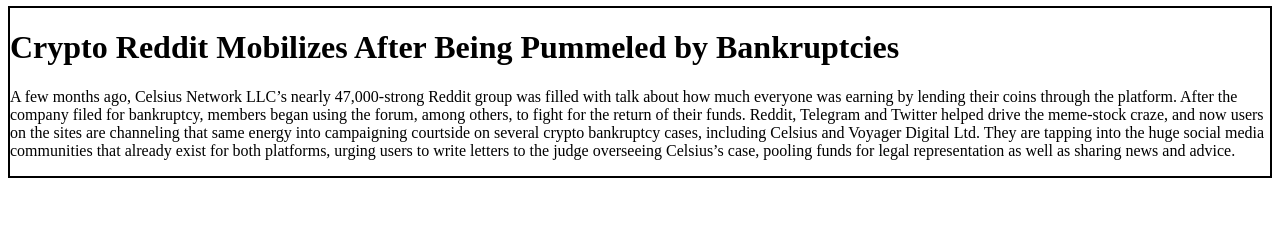
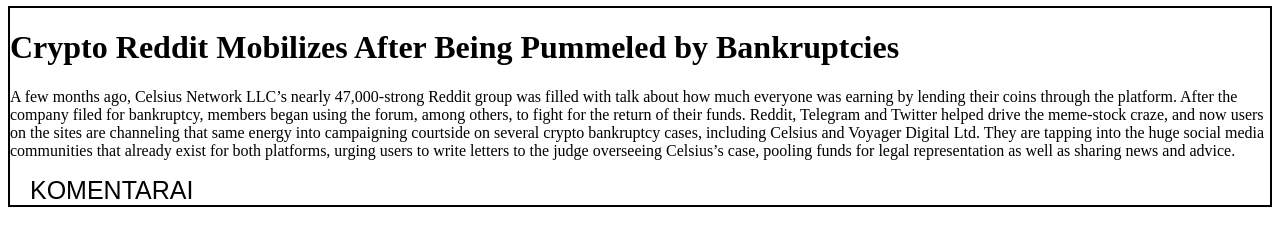
Before and after one commit to aistyte111/Naujienu_Puslapis, a plain HTML site: page index.html in a window 1280 px wide. Shown: the part 105-350 px from the top of the page. Drawn offline with Linux system fonts and the light colour scheme.

Commit message:
Komentarai nuoroda

```diff
--- a/index.html
+++ b/index.html
@@ -27,6 +27,7 @@
         that same energy into campaigning courtside on several crypto bankruptcy cases, including Celsius and Voyager Digital Ltd. They are tapping
         into the huge social media communities that already exist for both platforms, urging users to write letters to the judge overseeing Celsius’s case,
         pooling funds for legal representation as well as sharing news and advice.</p>
+    <a href="#" id="komentarai">KOMENTARAI</a>
 </div>
 </body>
 </html>
--- a/styles.css
+++ b/styles.css
@@ -45,6 +45,6 @@
     right: 20px;
 }
 .divas{
-border: 2px solid black;
-margin-top: 20px;
+    border: 2px solid black;
+    margin-top: 20px;
 }
```
